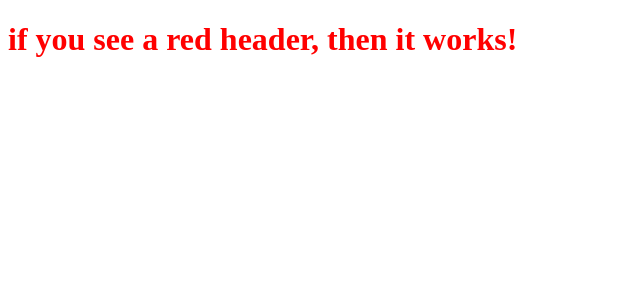
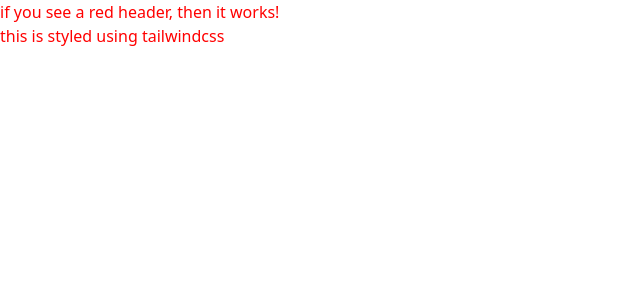
Before and after one commit to tarikwaleed/django-starter, a Django app: page / in a window 1280 px wide. Shown: the top 300 px of the page, without its empty margins (0-640 px from the left). Run offline with Django 4.2, Linux system fonts and the light colour scheme; style sheets or scripts are compiled from the project's sources.

Commit message:
:hammer: making sure `tailwindcss` is working

```diff
--- a/app/src/templates/head/css.html
+++ b/app/src/templates/head/css.html
@@ -1,3 +1,4 @@
 {% load static %}
 
+<link rel="stylesheet" href="{% static 'css/tailwind-output.css' %}" />
 <link rel="stylesheet" href="{% static 'custom/custom.css' %}" />
--- a/app/src/templates/pages/home.html
+++ b/app/src/templates/pages/home.html
@@ -1,4 +1,7 @@
 {% extends 'base.html' %}
 {% block content %}
-  <h1>if you see a red header, then it works!</h1>
+    <h1>if you see a red header, then it works!</h1>
+    <div class="p-100 text-red-500 hover:text-white hover:bg-black">
+        <h1>this is styled using tailwindcss</h1>
+    </div>
 {% endblock %}
```
